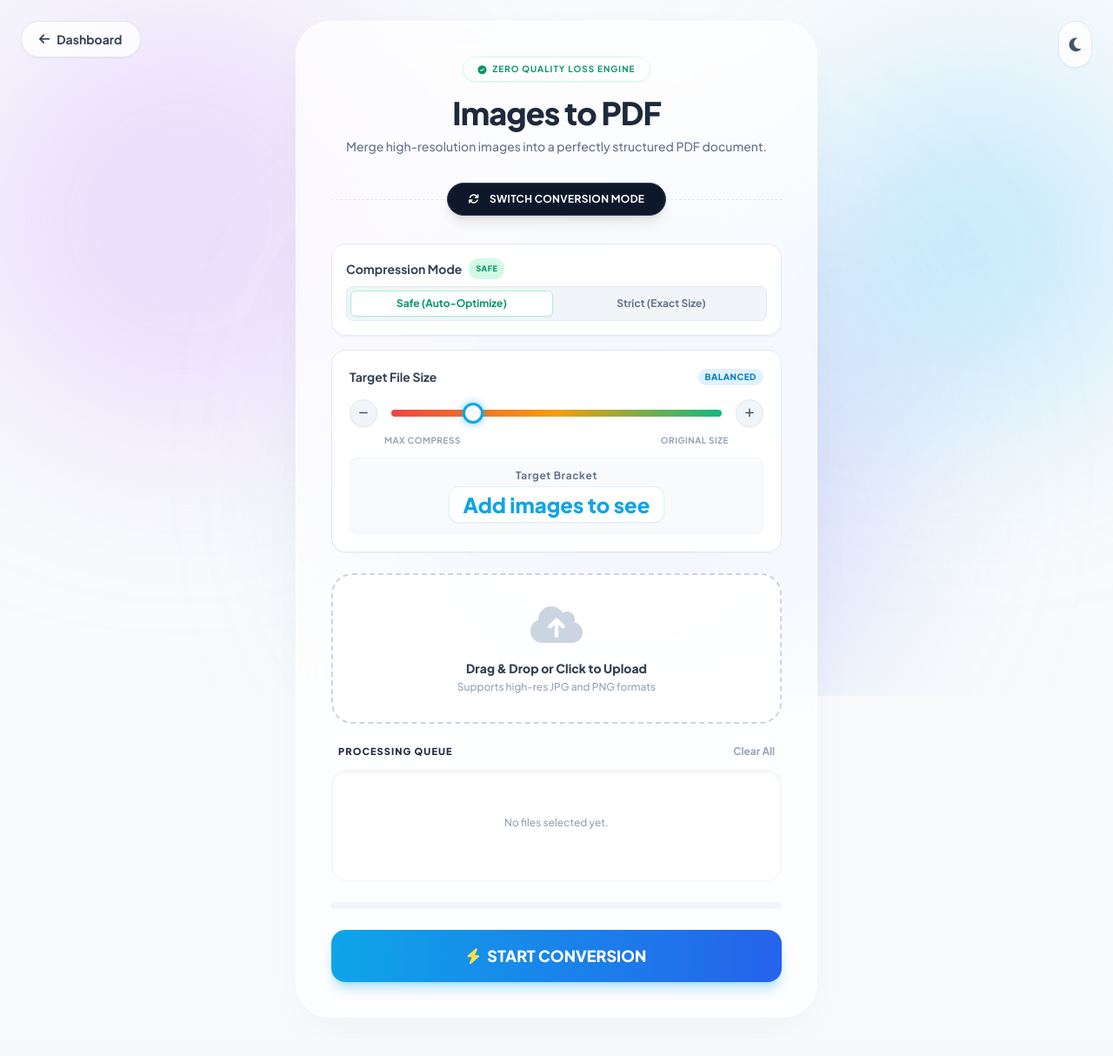
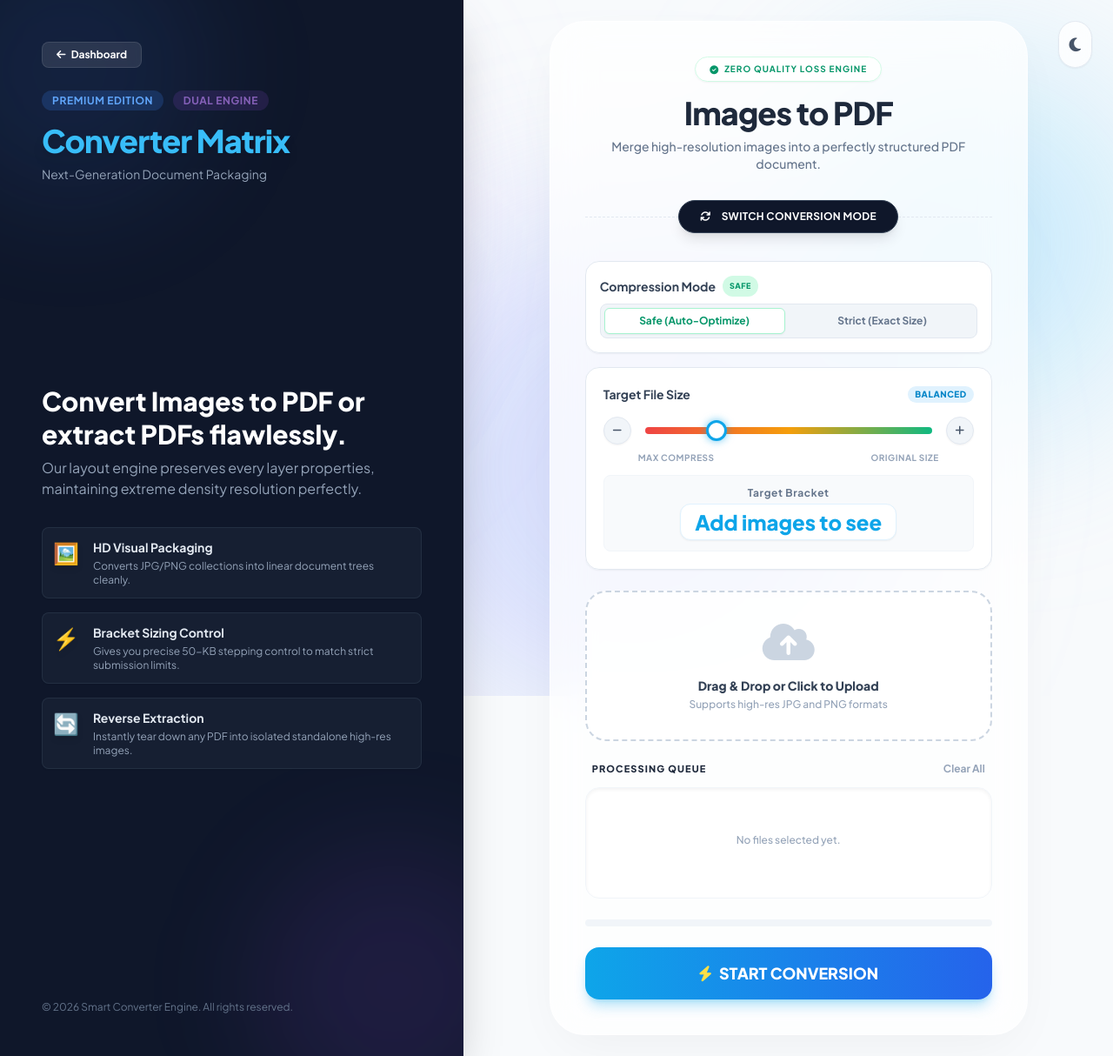
Before and after one commit to prafullt1506-cell/smart-pdf-web, a Flask app: page /image_pdf_page in a window 1280 px wide. Shown: the whole page at 87% size. Before the commit the page ends 1141 px from the top, so only its background shows below. Run offline with Flask 3, Linux system fonts and the light colour scheme; some libraries are stand-ins or nearby versions.

Commit message:
Update image_pdf.html

```diff
--- a/templates/image_pdf.html
+++ b/templates/image_pdf.html
@@ -71,7 +71,7 @@
             width: 100%;
             height: 8px;
             border-radius: 10px;
-            background: linear-gradient(to right, #ef4444, #f59e0b, #10b981); /* Red to Green */
+            background: linear-gradient(to right, #ef4444, #f59e0b, #10b981);
             outline: none;
             transition: all 0.3s;
         }
@@ -93,31 +93,75 @@
         }
     </style>
 </head>
-<body class="bg-slate-50 text-slate-800 dark:bg-darkBg dark:text-slate-200 transition-colors duration-500 min-h-screen flex items-center justify-center font-sans p-6 relative overflow-x-hidden">
+<body class="bg-slate-50 text-slate-800 dark:bg-darkBg dark:text-slate-200 transition-colors duration-500 min-h-screen flex font-sans relative overflow-x-hidden">
 
-    <!-- 🌟 ANIMATED BACKGROUND BLOBS (Purple/Sky Theme for Image/PDF) -->
+    <!-- Theme Toggle (Top Floating Button) -->
+    <div class="absolute top-6 right-6 z-50">
+        <button id="theme-toggle" class="p-3 rounded-full bg-white/80 dark:bg-slate-800/80 border border-slate-200 dark:border-slate-700 shadow-sm hover:shadow-md transition-all group backdrop-blur-md">
+            <i id="theme-icon" class="fa-solid fa-moon text-lg text-slate-600 dark:text-yellow-400 group-hover:rotate-12 transition-transform"></i>
+        </button>
+    </div>
+
+    <!-- 🌟 ANIMATED BACKGROUND BLOBS -->
     <div class="fixed inset-0 w-full h-full z-0 pointer-events-none overflow-hidden">
         <div class="absolute top-0 -left-10 w-[500px] h-[500px] bg-purple-300 rounded-full mix-blend-multiply filter blur-[100px] opacity-40 animate-blob dark:bg-purple-900 dark:opacity-30 dark:mix-blend-screen"></div>
         <div class="absolute top-20 -right-10 w-[400px] h-[400px] bg-sky-300 rounded-full mix-blend-multiply filter blur-[100px] opacity-40 animate-blob animation-delay-2000 dark:bg-sky-900 dark:opacity-30 dark:mix-blend-screen"></div>
         <div class="absolute -bottom-10 left-1/3 w-[600px] h-[600px] bg-indigo-300 rounded-full mix-blend-multiply filter blur-[100px] opacity-40 animate-blob animation-delay-4000 dark:bg-indigo-900 dark:opacity-20 dark:mix-blend-screen"></div>
     </div>
 
-    <!-- Top Navigation Elements -->
-    <div class="absolute top-6 left-6 z-50">
-        <a href="/" class="flex items-center gap-2 bg-white/80 dark:bg-slate-800/80 backdrop-blur-md text-slate-700 dark:text-slate-200 px-5 py-2.5 rounded-full shadow-sm border border-slate-200 dark:border-slate-700 hover:bg-white dark:hover:bg-slate-700 hover:shadow-md hover:text-sky-600 dark:hover:text-sky-400 transition-all font-bold text-sm">
-            <i class="fa-solid fa-arrow-left"></i> Dashboard
-        </a>
+    <!-- 🚀 LEFT SIDEBAR (Tool Details Panel) -->
+    <div class="hidden lg:flex lg:w-5/12 bg-slate-900 dark:bg-slate-950 text-white p-12 flex-col justify-between relative overflow-hidden z-10 shadow-2xl transition-colors duration-500">
+        <div class="absolute -top-20 -left-20 w-80 h-80 bg-blue-500/10 rounded-full filter blur-3xl"></div>
+        <div class="absolute -bottom-20 -right-20 w-80 h-80 bg-purple-500/10 rounded-full filter blur-3xl"></div>
+
+        <div class="relative z-10">
+            <a href="/" class="inline-block mb-6 px-4 py-1.5 bg-white/10 hover:bg-white/20 rounded-lg text-xs font-bold backdrop-blur-sm transition border border-white/10"><i class="fa-solid fa-arrow-left mr-1"></i> Dashboard</a>
+            <br>
+            <span class="bg-blue-500/20 text-blue-400 text-xs font-bold px-3 py-1 rounded-full uppercase tracking-wider">Premium Edition</span>
+            <span class="ml-2 bg-purple-500/20 text-purple-400 text-xs font-bold px-3 py-1 rounded-full uppercase tracking-wider animate-pulse">Dual Engine</span>
+            <h2 id="sideTitle" class="text-4xl font-black tracking-tight mt-4 text-sky-400 drop-shadow-lg">Converter Matrix</h2>
+            <p id="sideSub" class="text-slate-400 text-sm mt-2">Next-Generation Document Packaging</p>
         </div>
 
-    <!-- Theme Toggle -->
-    <div class="absolute top-6 right-6 z-50">
-        <button id="theme-toggle" class="p-3 rounded-full bg-white/80 dark:bg-slate-800/80 border border-slate-200 dark:border-slate-700 shadow-sm hover:shadow-md transition-all group backdrop-blur-md">
-            <i id="theme-icon" class="fa-solid fa-moon text-lg text-slate-600 dark:text-yellow-400 group-hover:rotate-12 transition-transform"></i>
-        </button>
+        <div class="my-auto space-y-8 relative z-10">
+            <div class="space-y-2">
+                <h3 id="sideDescTitle" class="text-3xl font-extrabold leading-tight text-white">Convert Images to PDF or extract PDFs flawlessly.</h3>
+                <p id="sideDescText" class="text-slate-400 text-base">Our layout engine preserves every layer properties, maintaining extreme density resolution perfectly.</p>
             </div>
 
-    <!-- Main Workspace Container -->
-    <div class="glass-card w-full max-w-[600px] p-10 rounded-[2.5rem] shadow-[0_20px_60px_-15px_rgba(0,0,0,0.05)] relative overflow-hidden transition-all duration-500 z-10">
+            <div class="space-y-4 mt-8">
+                <div class="flex items-start space-x-4 bg-slate-800/50 p-3 rounded-lg border border-slate-700/50 hover:bg-slate-800 transition shadow-sm">
+                    <span class="text-emerald-400 text-2xl drop-shadow-md">🖼️</span>
+                    <div>
+                        <h4 class="font-bold text-slate-200 text-sm">HD Visual Packaging</h4>
+                        <p class="text-xs text-slate-400 mt-1">Converts JPG/PNG collections into linear document trees cleanly.</p>
+                    </div>
+                </div>
+                <div class="flex items-start space-x-4 bg-slate-800/50 p-3 rounded-lg border border-slate-700/50 hover:bg-slate-800 transition shadow-sm">
+                    <span class="text-sky-400 text-2xl drop-shadow-md">⚡</span>
+                    <div>
+                        <h4 class="font-bold text-slate-200 text-sm">Bracket Sizing Control</h4>
+                        <p class="text-xs text-slate-400 mt-1">Gives you precise 50-KB stepping control to match strict submission limits.</p>
+                    </div>
+                </div>
+                <div class="flex items-start space-x-4 bg-slate-800/50 p-3 rounded-lg border border-slate-700/50 hover:bg-slate-800 transition shadow-sm">
+                    <span class="text-purple-400 text-2xl drop-shadow-md">🔄</span>
+                    <div>
+                        <h4 class="font-bold text-slate-200 text-sm">Reverse Extraction</h4>
+                        <p class="text-xs text-slate-400 mt-1">Instantly tear down any PDF into isolated standalone high-res images.</p>
+                    </div>
+                </div>
+            </div>
+        </div>
+
+        <div class="text-xs text-slate-500 relative z-10 mt-8">
+            &copy; 2026 Smart Converter Engine. All rights reserved.
+        </div>
+    </div>
+
+    <!-- RIGHT MAIN WORKSPACE -->
+    <div class="w-full lg:w-7/12 flex items-center justify-center p-6 bg-transparent relative z-10">
+        <div class="glass-card w-full max-w-[550px] p-10 rounded-[2.5rem] shadow-[0_20px_60px_-15px_rgba(0,0,0,0.05)] relative overflow-hidden transition-all duration-500">
 
             <!-- Header -->
             <div class="text-center mb-8">
@@ -139,7 +183,7 @@
                 </button>
             </div>
 
-        <!-- 🚀 Target Size & Safe/Strict Mode Container (Animated Show/Hide) -->
+            <!-- Settings Panel (Slider + Modes) -->
             <div id="targetBox" class="transition-all duration-300 overflow-hidden" style="max-height: 800px; opacity: 1;">
 
                 <!-- SAFE / STRICT MODE TOGGLE -->
@@ -213,7 +257,7 @@
                 <button onclick="clearQueue()" class="text-slate-400 hover:text-red-500 dark:hover:text-red-400 font-bold text-xs transition-colors">Clear All</button>
             </div>
 
-        <!-- Queue Box -->
+            <!-- Queue Box (Grid with Image Previews) -->
             <div id="queueBox" class="bg-white/80 dark:bg-slate-900/80 border border-slate-100 dark:border-slate-800 rounded-2xl h-32 overflow-y-auto p-3 mb-6 custom-scrollbar shadow-inner backdrop-blur-sm transition-colors duration-500 grid grid-cols-2 gap-2 content-start">
                 <p id="emptyMsg" class="col-span-2 text-center text-slate-400 dark:text-slate-500 font-medium text-xs mt-10">No files selected yet.</p>
             </div>
@@ -233,7 +277,7 @@
                 <div class="absolute inset-0 h-full w-full bg-gradient-to-r from-transparent via-white/20 to-transparent -translate-x-full group-hover:animate-shine"></div>
             </button>
 
-        <!-- 🌟 Success Popup (Glassmorphism + Dark Mode Ready) -->
+            <!-- 🌟 Success Popup -->
             <div id="successPopup" class="absolute inset-0 bg-white/95 dark:bg-slate-900/95 backdrop-blur-xl hidden flex-col items-center justify-center p-8 rounded-[2.5rem] z-50 transition-all duration-300 opacity-0 scale-95 border border-slate-200 dark:border-slate-800">
 
                 <div class="w-16 h-16 bg-gradient-to-tr from-green-400 to-emerald-500 rounded-full flex items-center justify-center text-white shadow-lg shadow-green-500/30 mb-6">
@@ -249,15 +293,15 @@
                     </div>
                     <div class="flex-1 bg-sky-50 dark:bg-sky-500/10 border border-sky-100 dark:border-sky-900/50 rounded-2xl p-4 text-center transition-colors duration-500 shadow-sm">
                         <p id="lblRight" class="text-sky-500 text-[10px] font-extrabold uppercase tracking-widest mb-1">Target Size</p>
-                    <p id="valRight" class="text-sky-700 dark:text-sky-400 text-2xl font-black">0 KB</p>
+                        <p id="valRight" class="text-slate-700 dark:text-slate-400 text-2xl font-black">0 KB</p>
                     </div>
                 </div>
 
-            <div id="popSave" class="w-full bg-emerald-50 dark:bg-emerald-500/10 border border-emerald-100 dark:border-emerald-900/50 rounded-xl py-3 text-center mb-6 font-bold text-emerald-700 dark:text-emerald-400 text-xs tracking-wide transition-colors duration-500 shadow-sm">
-                ✨ High Definition PDF File Matrix Ready!
+                <div class="w-full bg-emerald-50 dark:bg-emerald-500/10 border border-emerald-100 dark:border-emerald-900/50 rounded-xl py-3 text-center mb-6 font-bold text-emerald-700 dark:text-emerald-400 text-xs tracking-wide transition-colors duration-500 shadow-sm">
+                    ✨ High Definition File Matrix Ready!
                 </div>
 
-            <!-- 🚀 NEW DOWNLOAD LABEL -->
+                <!-- 🚀 DOWNLOAD LABEL -->
                 <div class="w-full text-center mb-4">
                     <span class="inline-block bg-yellow-100 text-yellow-800 dark:bg-yellow-900/40 dark:text-yellow-400 text-[10px] font-black px-4 py-1.5 rounded-full uppercase tracking-widest animate-pulse border border-yellow-200 dark:border-yellow-700/50 shadow-sm">
                         👇 Click Below to Download 👇
@@ -267,6 +311,7 @@
                 <div class="flex w-full space-x-3" id="downloadLayout"></div>
             </div>
 
+        </div>
     </div>
 
     <script>
@@ -296,7 +341,7 @@
         let compMode = 'safe';
         let originalTotalKB = 0;
 
-        // 🚀 Switch Safe / Strict Mode Function
+        // Switch Safe / Strict Mode Function
         function setMode(mode) {
             compMode = mode;
             const safeBtn = document.getElementById('modeSafeBtn');
@@ -327,7 +372,7 @@
         }
         setMode('safe');
 
-        // 🚀 SMART SLIDER & PLUS/MINUS LOGIC (50-50 Jumps)
+        // SMART SLIDER & PLUS/MINUS LOGIC (50-50 Jumps)
         const slider = document.getElementById('compression-slider');
         const sliderLabel = document.getElementById('slider-label');
         const estKbText = document.getElementById('estimated-kb');
@@ -444,7 +489,7 @@
             for(let i=0; i<files.length; i++) {
                 if (currentMode === 'pdf_to_img') {
                     if(files[i].name.toLowerCase().endsWith('.pdf')) {
-                        selectedFiles = [files[i]]; // Limit to 1 for extraction
+                        selectedFiles = [files[i]];
                         break;
                     }
                 } else {
@@ -484,7 +529,7 @@
             box.innerHTML = '';
             selectedFiles.forEach((file, index) => {
                 const item = document.createElement('div');
-                item.className = 'flex justify-between items-center bg-slate-50 dark:bg-slate-800 hover:bg-slate-100 dark:hover:bg-slate-700 border border-slate-100 dark:border-slate-700 rounded-xl p-2 mb-2 transition-colors shadow-sm';
+                item.className = 'flex justify-between items-center bg-slate-50 dark:bg-slate-800 border border-slate-100 dark:border-slate-700 rounded-xl p-2 mb-2 transition-colors shadow-sm';
 
                 if (currentMode === 'img_to_pdf') {
                     let objUrl = URL.createObjectURL(file);
@@ -503,7 +548,6 @@
                         </div>
                         <button onclick="removeFile(${index})" class="text-slate-300 dark:text-slate-500 hover:text-red-500 dark:hover:text-red-400 transition-colors px-2"><i class="fa-solid fa-xmark"></i></button>
                     `;
-                    // Adjust box layout for single file
                     item.className = 'col-span-2 flex justify-between items-center bg-slate-50 dark:bg-slate-800 border border-slate-100 dark:border-slate-700 rounded-xl p-3 shadow-sm';
                 }
                 box.appendChild(item);
@@ -577,7 +621,6 @@
             const dlLayout = document.getElementById('downloadLayout');
 
             if (data.is_dual) {
-                // img_to_pdf mode results
                 document.getElementById('lblLeft').innerText = "Original PDF";
                 document.getElementById('valLeft').innerText = data.generated_pdf_kb + " KB";
                 document.getElementById('lblRight').innerText = "Target PDF";
@@ -599,7 +642,6 @@
                     </a>
                 `;
             } else {
-                // pdf_to_img mode results
                 document.getElementById('lblLeft').innerText = "Input PDF";
                 document.getElementById('valLeft').innerText = data.original_kb + " KB";
                 document.getElementById('lblRight').innerText = "Extracted ZIP";
@@ -614,12 +656,12 @@
                 `;
             }
 
-            // Close button at top right
             dlLayout.innerHTML += `<button onclick="closePopup()" class="absolute top-6 right-6 text-slate-400 hover:text-slate-700 dark:hover:text-slate-200 transition-colors"><i class="fa-solid fa-xmark text-xl"></i></button>`;
 
             resetBtn();
         }
 
+        // Popup close function
         function closePopup() {
             const popup = document.getElementById('successPopup');
             popup.classList.remove('opacity-100', 'scale-100');
```
Lines whose indentation alone changed are shown as unchanged.
